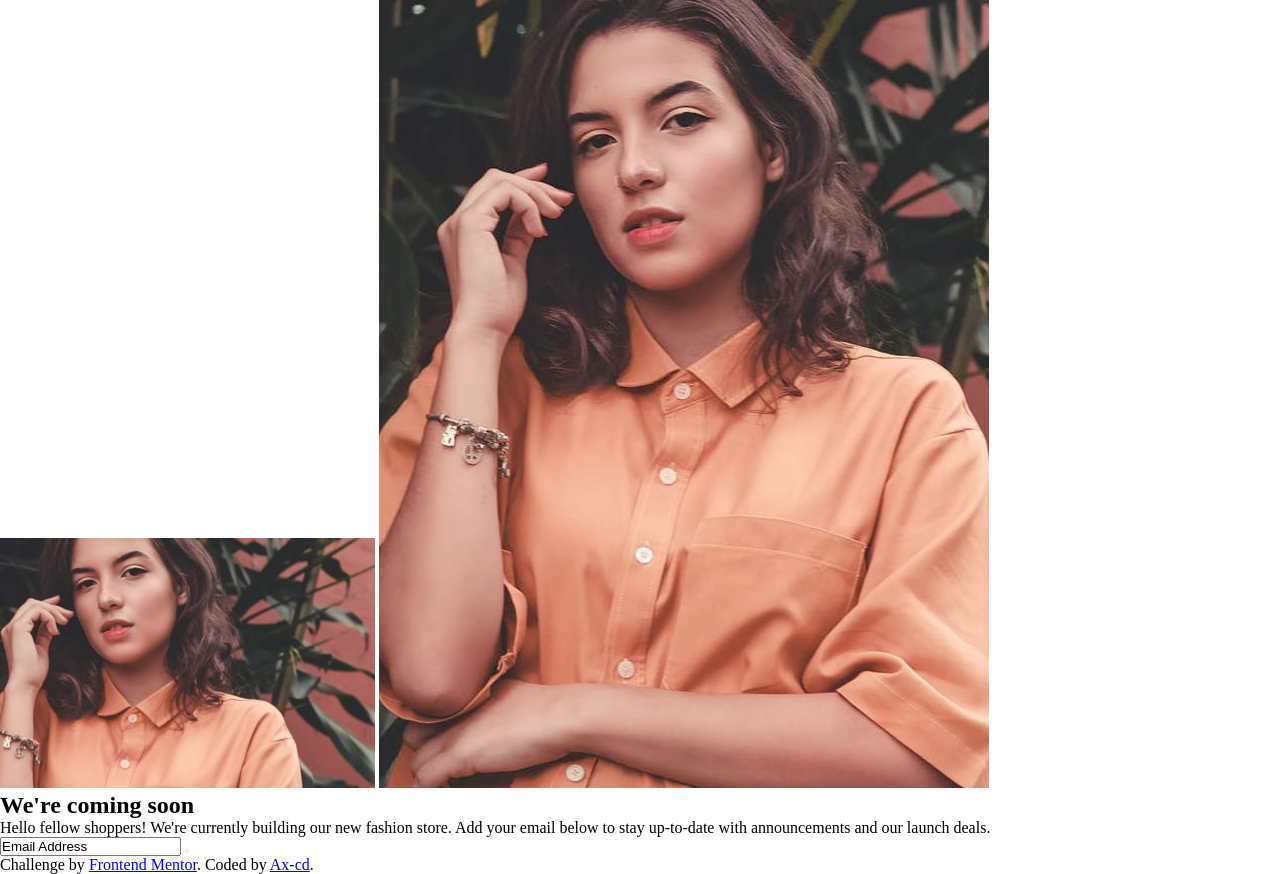
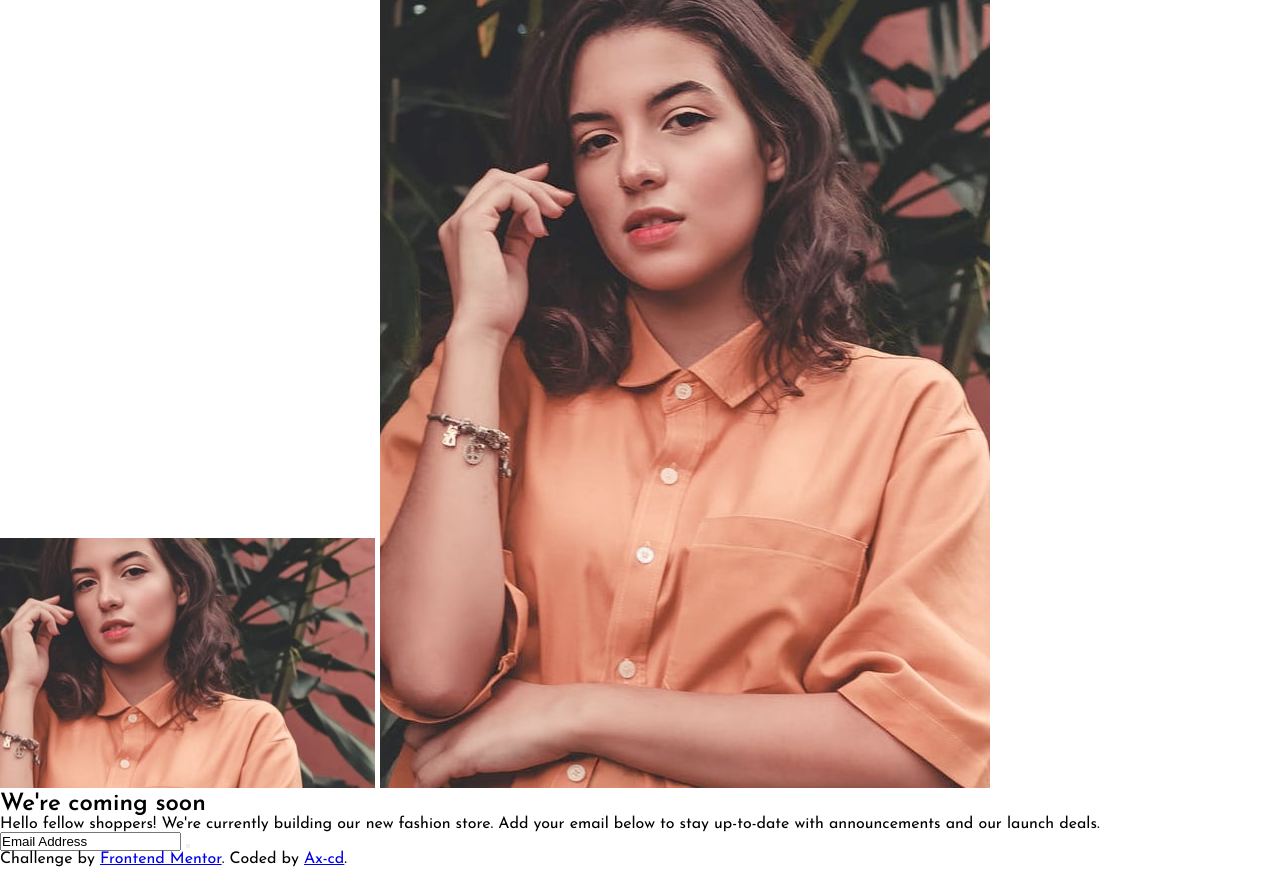
Before and after one commit to Ax-cd/base-apparel-coming-soon-challenge, a website: page index.html in a window 1280 px wide. Shown: the part 49-923 px from the top of the page. Drawn offline with Linux system fonts and the light colour scheme.

Commit message:
compile sass to css

```diff
--- a/public/css/style.css
+++ b/public/css/style.css
@@ -11,6 +11,7 @@ html {
 
 body {
   font-size: 1.6rem;
+  font-family: "Josefin Sans", sans-serif;
 }
 
 /*# sourceMappingURL=style.css.map */
```
Also changed, not shown: 1 other file.
